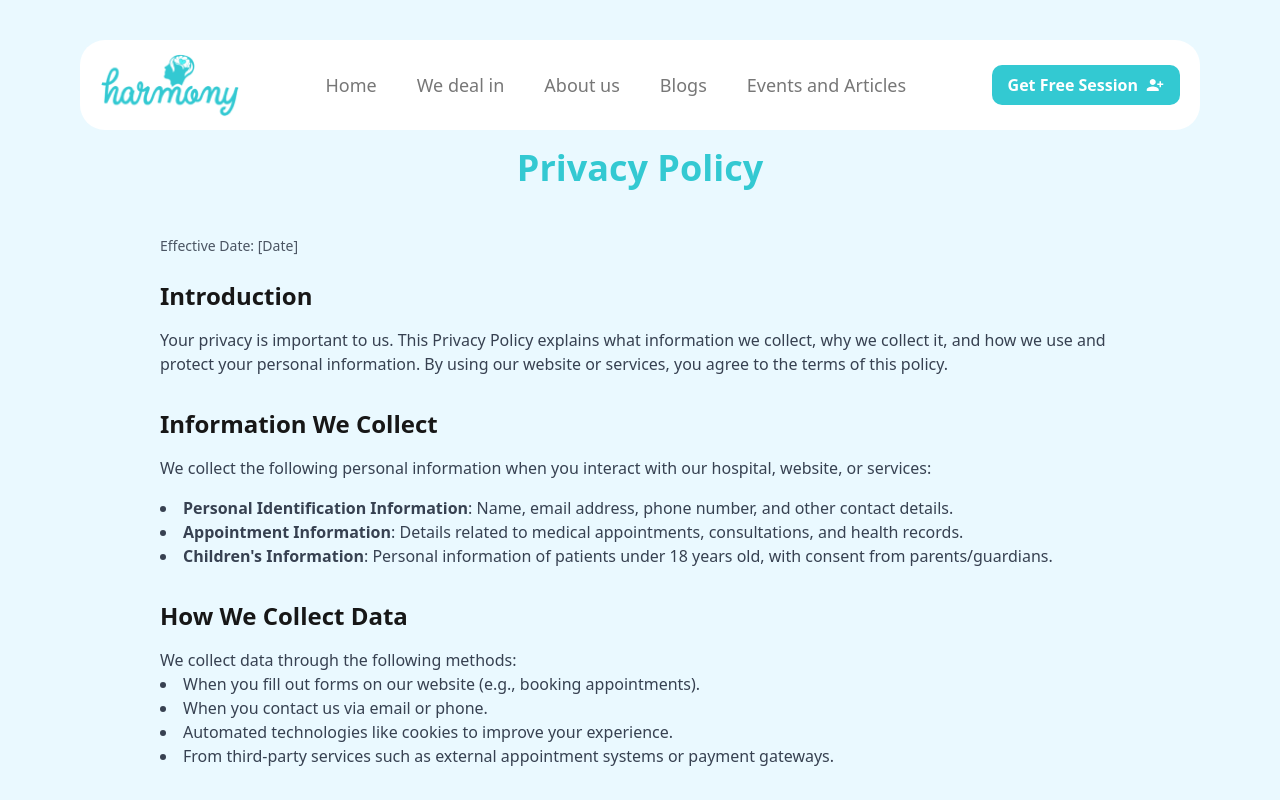
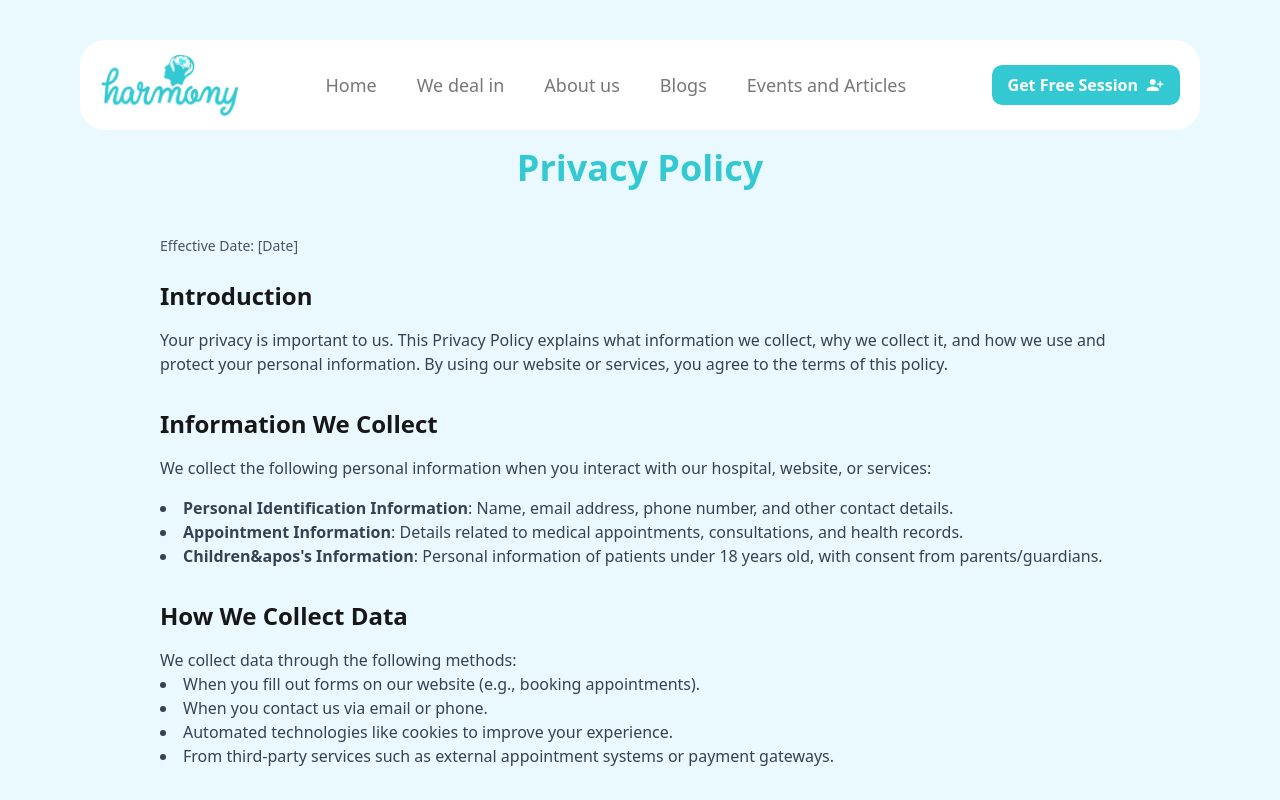
Before and after one commit to abhishekchauhandz/harmony-therapy-landing, a Next.js app: page /privacy-policy in a window 1280 px wide. Shown: the top 800 px of the page. Built offline with nearby package versions, Linux system fonts and the light colour scheme.

Commit message:
bug fixed

```diff
--- a/src/app/(pages)/privacy-policy/page.tsx
+++ b/src/app/(pages)/privacy-policy/page.tsx
@@ -19,7 +19,7 @@ export default function PrivacyPolicy() {
                         <ul className="list-disc list-inside text-gray-700">
                             <li><strong>Personal Identification Information</strong>: Name, email address, phone number, and other contact details.</li>
                             <li><strong>Appointment Information</strong>: Details related to medical appointments, consultations, and health records.</li>
-                            <li><strong>Children's Information</strong>: Personal information of patients under 18 years old, with consent from parents/guardians.</li>
+                            <li><strong>Children&apos&apos;s Information</strong>: Personal information of patients under 18 years old, with consent from parents/guardians.</li>
                         </ul>
                     </section>
 
@@ -65,7 +65,7 @@ export default function PrivacyPolicy() {
                     </section>
 
                     <section className="mb-8">
-                        <h2 className="text-2xl font-bold mb-4">Children's Privacy</h2>
+                        <h2 className="text-2xl font-bold mb-4">Children&apos;s Privacy</h2>
                         <p className="text-gray-700">Our services are available to users of all ages, including children under 18, with the consent of their parents or guardians. We ensure that data related to minors is handled with care.</p>
                     </section>
 
```
